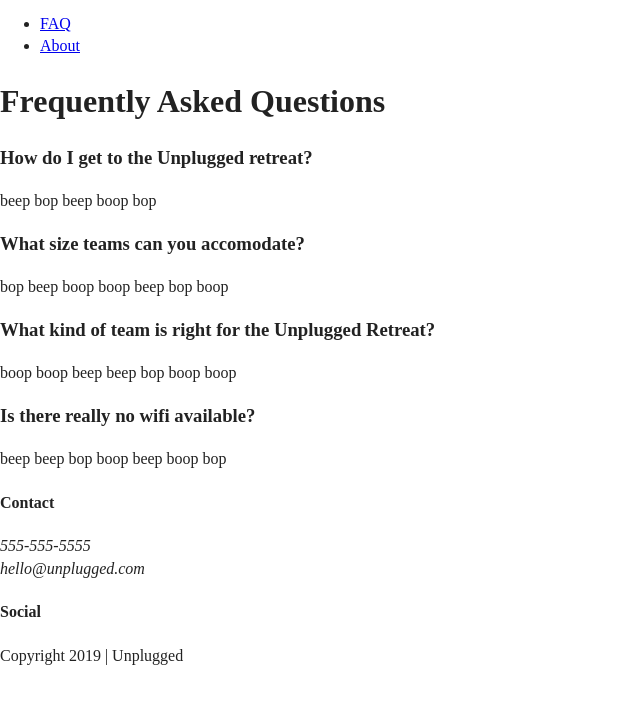
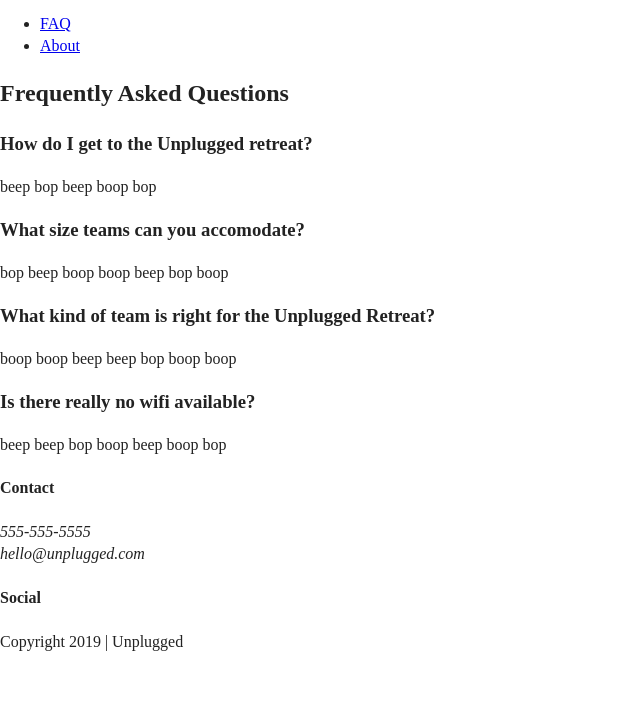
Before and after one commit to ollie-grove/unplugged-retreat-2020, a plain HTML site: page web-pages/about/index.html in a window 1280 px wide. Shown: the part 27-730 px from the top of the page, without its empty margins (0-640 px from the left). Drawn offline with Linux system fonts and the light colour scheme; files that its build step writes are made by us from their sources; files whose address does not match are found by name.

Commit message:
Added FAQ page

```diff
--- a/web-pages/about/index.html
+++ b/web-pages/about/index.html
@@ -24,8 +24,6 @@
 
 <body>
   <header>
-
-    <!--LOGO-->
     <div class="content-wrapper">
       <a href="#"><img src="" alt="unplugged logo"></a>
       <div class="header-divider">
@@ -41,33 +39,30 @@
       </nav>
   </header>
 
-  <body>
-    <main>
-      <section id="faq">
-        <div class="content-wrapper">
+    <main class="faq">
+      <div class="content-wrapper">
+          <h2>Frequently Asked Questions</h2>
           <div class="faq-content">
-            <h1>Frequently Asked Questions</h1>
+            <h3>How do I get to the Unplugged retreat?</h3>
+            <p>beep bop beep boop bop</p>
           </div>
 
-          <div class="questions">
-            <h3>How do I get to the Unplugged retreat?</h3>
-            <p>beep bop beep boop bop</p>
-
+          <div class="faq-content">
             <h3>What size teams can you accomodate?</h3>
             <p>bop beep boop boop beep bop boop</p>
+          </div>
 
+          <div class="faq-content">
             <h3>What kind of team is right for the Unplugged Retreat?</h3>
             <p>boop boop beep beep bop boop boop</p>
+          </div>
 
+          <div class="faq-content">
             <h3>Is there really no wifi available?</h3>
             <p>beep beep bop boop beep boop bop</p>
-
           </div>
-
         </div>
       </section>
-
-
     </main>
   </body>
 
```
